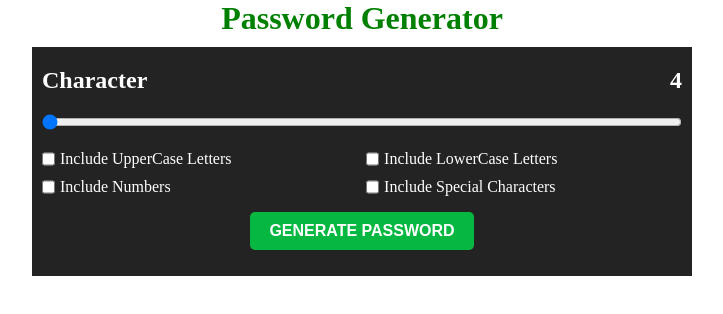
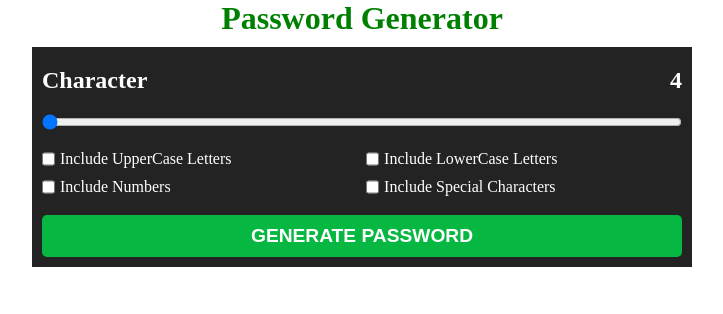
Before and after one commit to amanfrnd/crash-course, a React (Vite) app: page / in a window 1280 px wide. Shown: the top 314 px of the page, without its empty margins (278-1001 px from the left). Built offline with nearby package versions, Linux system fonts and the light colour scheme.

Commit message:
Revert "css changing"
This reverts commit 3bba46a66f2b2042685935bcabc88467b92fdab8.

```diff
--- a/src/App.css
+++ b/src/App.css
@@ -52,14 +52,10 @@ input[type=range]{
 }
 
 .generateBtn{
-  width:35%;
+  width:100%;
   padding:10px;
-  margin:1em auto;
+  margin-top:1em;
   font-size: 1.2em;
-  display: flex;
-  justify-content: center;
-  align-items: center;
-  font-size: 1rem;
 }
 
 .character-length{
```
